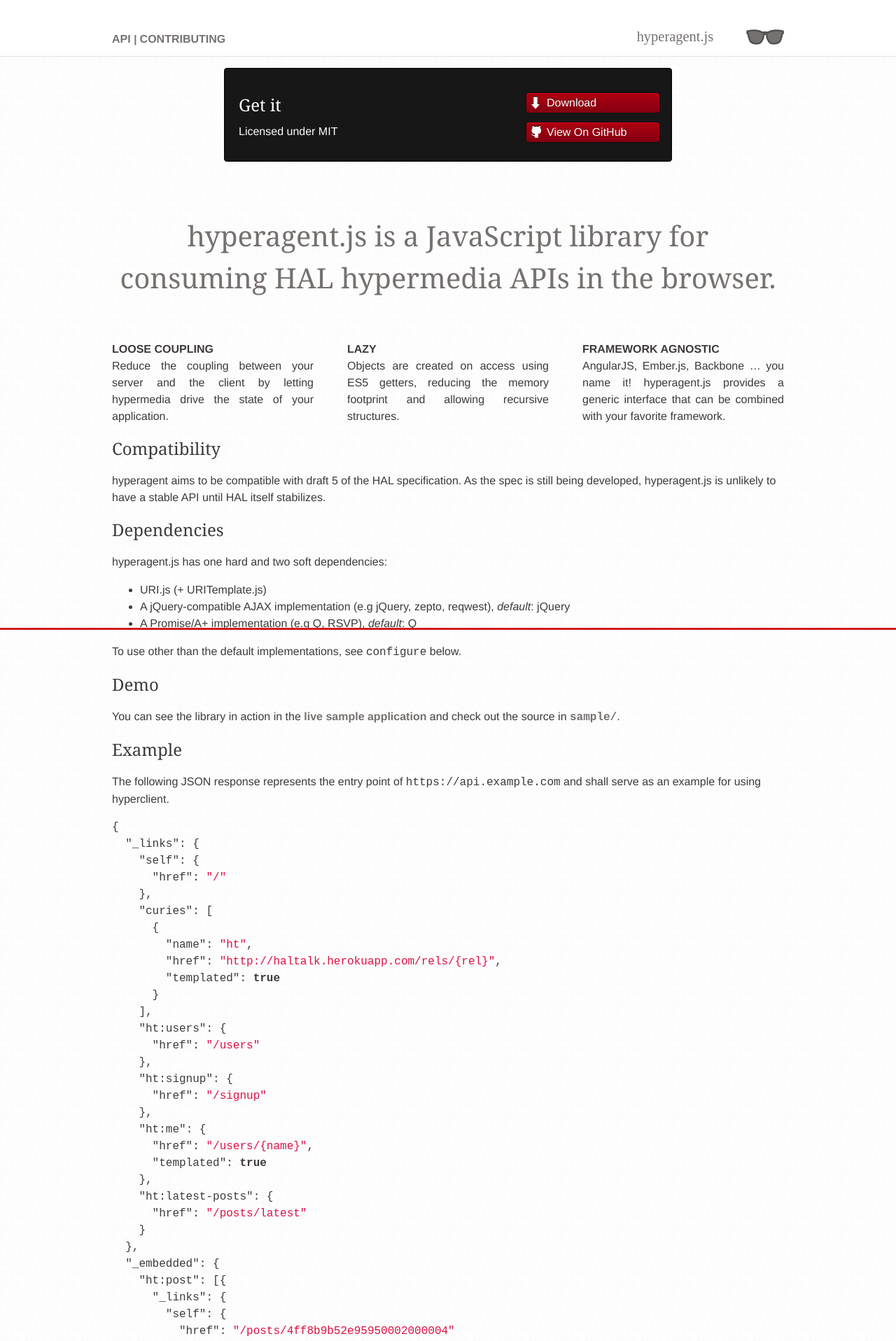
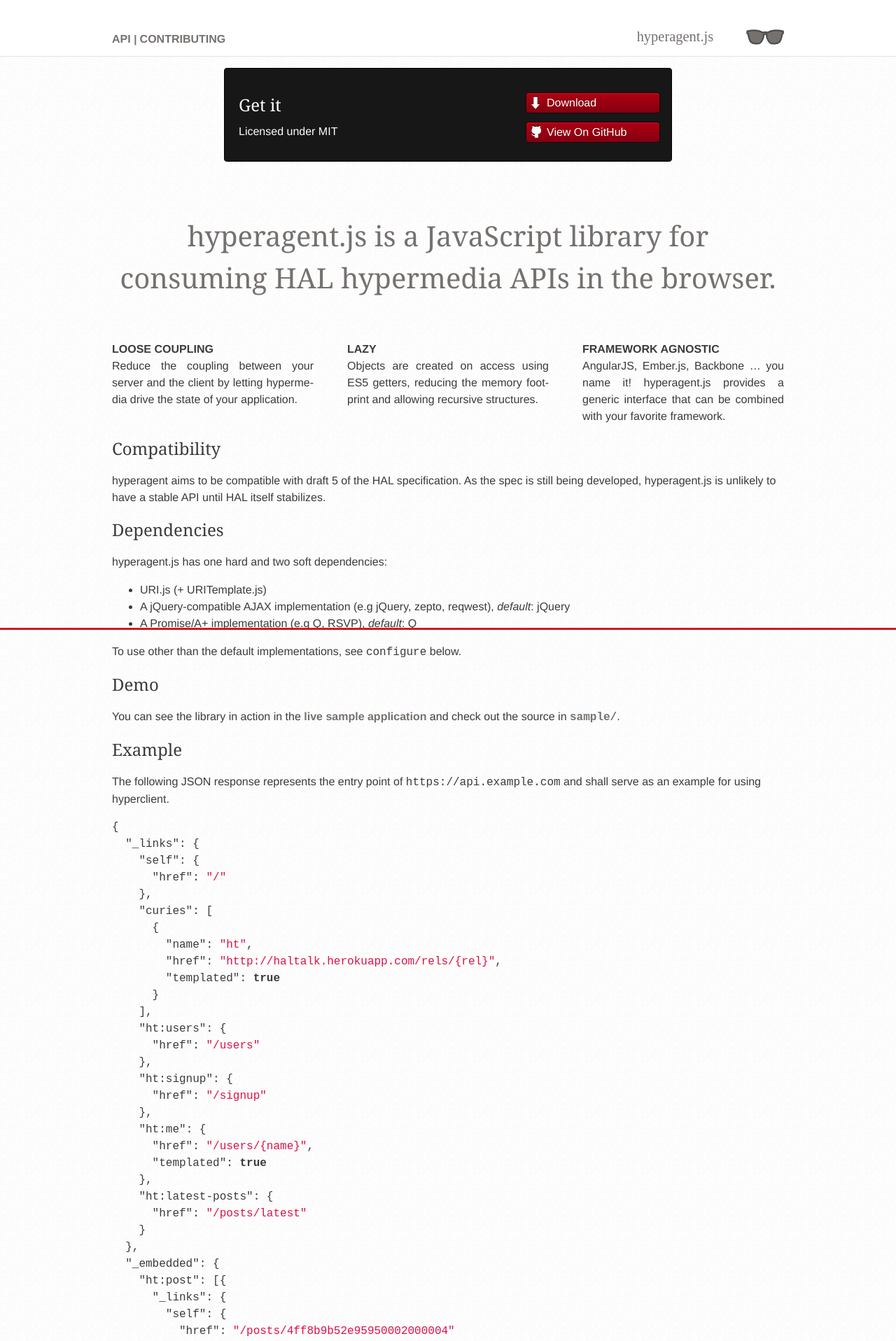
Before and after one commit to weluse/hyperagent, a Jekyll site: the page built from index.md, in a window 1280 px wide. Shown: the top 1916 px of the page at 70% size. Built offline with Jekyll 4.4.1, drawn with Linux system fonts in a browser that asks for light colours; some web fonts are replaced; Markdown is read by kramdown in place of the engine named in the settings.

Commit message:
Added hyphenation

```diff
--- a/sass/_app.sass
+++ b/sass/_app.sass
@@ -1,4 +1,5 @@
 @import "compass/css3/images"
+@import "compass/css3/hyphenation"
 @import "layout/*.png"
 @import "colors"
 
@@ -234,6 +235,7 @@
         text-transform: uppercase
 
     p
+        +hyphens(auto)
         margin-top: 0
         text-align: justify
 
--- a/stylesheets/screen.css
+++ b/stylesheets/screen.css
@@ -52,13 +52,13 @@
   background: url('../images/layout-s88542c9f69.png') no-repeat;
 }
 
-/* line 7, ../sass/_app.sass */
+/* line 8, ../sass/_app.sass */
 html {
   height: 100%;
   font-size: 62.5%;
 }
 
-/* line 11, ../sass/_app.sass */
+/* line 12, ../sass/_app.sass */
 body {
   font-size: 16px;
   font-size: 1.6rem;
@@ -66,17 +66,17 @@
   height: 100%;
 }
 
-/* line 15, ../sass/_app.sass */
+/* line 16, ../sass/_app.sass */
 > .container {
   height: 100%;
 }
 
-/* line 19, ../sass/_app.sass */
+/* line 20, ../sass/_app.sass */
 a {
   text-decoration: none;
 }
 
-/* line 22, ../sass/_app.sass */
+/* line 23, ../sass/_app.sass */
 hr.global {
   position: fixed;
   left: 0;
@@ -87,14 +87,14 @@
   width: 100%;
 }
 
-/* line 33, ../sass/_app.sass */
+/* line 34, ../sass/_app.sass */
 *, ::before, ::after {
   -webkit-box-sizing: border-box;
   -moz-box-sizing: border-box;
   box-sizing: border-box;
 }
 
-/* line 96, ../sass/_app.sass */
+/* line 97, ../sass/_app.sass */
 [role=banner] {
   max-width: 960px;
   margin: 0 auto;
@@ -103,41 +103,41 @@
   min-height: 5em;
 }
 @media screen and (max-width: 999px) {
-  /* line 96, ../sass/_app.sass */
+  /* line 97, ../sass/_app.sass */
   [role=banner] {
     max-width: 960px;
     margin: 20px;
   }
 }
 @media screen and (max-width: 640px) {
-  /* line 96, ../sass/_app.sass */
+  /* line 97, ../sass/_app.sass */
   [role=banner] {
     max-width: 600px;
     margin: 20px;
   }
 }
 @media screen and (min-width: 641px) {
-  /* line 96, ../sass/_app.sass */
+  /* line 97, ../sass/_app.sass */
   [role=banner] {
     padding-top: 1em;
     padding-bottom: 1em;
   }
 }
 @media screen and (min-width: 800px) {
-  /* line 96, ../sass/_app.sass */
+  /* line 97, ../sass/_app.sass */
   [role=banner] {
     padding-top: 3em;
     padding-bottom: 1em;
   }
 }
 @media screen and (max-width: 640px) {
-  /* line 96, ../sass/_app.sass */
+  /* line 97, ../sass/_app.sass */
   [role=banner] {
     text-align: center;
     margin-top: 0.5em;
   }
 }
-/* line 117, ../sass/_app.sass */
+/* line 118, ../sass/_app.sass */
 [role=banner] .site-logo {
   width: 210px;
   height: 22px;
@@ -146,26 +146,26 @@
   bottom: 1em;
 }
 @media screen and (max-width: 640px) {
-  /* line 117, ../sass/_app.sass */
+  /* line 118, ../sass/_app.sass */
   [role=banner] .site-logo {
     position: static;
     margin: 1em auto;
   }
 }
 
-/* line 130, ../sass/_app.sass */
+/* line 131, ../sass/_app.sass */
 [role=navigation] ul {
   list-style-type: none;
   margin: 0;
   padding: 0;
 }
-/* line 135, ../sass/_app.sass */
+/* line 136, ../sass/_app.sass */
 [role=navigation] li {
   text-transform: uppercase;
   display: inline-block;
 }
 @media screen and (min-width: 501px) {
-  /* line 140, ../sass/_app.sass */
+  /* line 141, ../sass/_app.sass */
   [role=navigation] li:before {
     color: #75716f;
     font-weight: bold;
@@ -173,62 +173,62 @@
     font-size: 95%;
     vertical-align: top;
   }
-  /* line 148, ../sass/_app.sass */
+  /* line 149, ../sass/_app.sass */
   [role=navigation] li:first-child:before {
     content: "";
   }
 }
-/* line 151, ../sass/_app.sass */
+/* line 152, ../sass/_app.sass */
 [role=navigation] li.active a {
   color: #ce1b1b;
 }
 @media screen and (max-width: 500px) {
-  /* line 135, ../sass/_app.sass */
+  /* line 136, ../sass/_app.sass */
   [role=navigation] li {
     display: block;
     padding: 0.5em 0;
     border-bottom: 1px solid #e3e3e2;
   }
-  /* line 161, ../sass/_app.sass */
+  /* line 162, ../sass/_app.sass */
   [role=navigation] li:first-child {
     border-top: 1px solid #e3e3e2;
   }
 }
 
-/* line 164, ../sass/_app.sass */
+/* line 165, ../sass/_app.sass */
 [role=main] {
-  background: url('../images/bg_tile.png?1368269604') repeat;
+  background: url('../images/bg_tile.png?1368269874') repeat;
   clear: both;
   min-height: 80%;
   border-top: 1px solid #e3e3e2;
 }
 @media screen and (max-width: 500px) {
-  /* line 164, ../sass/_app.sass */
+  /* line 165, ../sass/_app.sass */
   [role=main] {
     border-top: none;
   }
 }
-/* line 174, ../sass/_app.sass */
+/* line 175, ../sass/_app.sass */
 [role=main] > .content {
   max-width: 960px;
   margin: 0 auto;
 }
 @media screen and (max-width: 999px) {
-  /* line 174, ../sass/_app.sass */
+  /* line 175, ../sass/_app.sass */
   [role=main] > .content {
     max-width: 960px;
     margin: 20px;
   }
 }
 @media screen and (max-width: 640px) {
-  /* line 174, ../sass/_app.sass */
+  /* line 175, ../sass/_app.sass */
   [role=main] > .content {
     max-width: 600px;
     margin: 20px;
   }
 }
 
-/* line 178, ../sass/_app.sass */
+/* line 179, ../sass/_app.sass */
 [role=contentinfo] {
   max-width: 960px;
   margin: 0 auto;
@@ -236,24 +236,24 @@
   text-align: center;
 }
 @media screen and (max-width: 999px) {
-  /* line 178, ../sass/_app.sass */
+  /* line 179, ../sass/_app.sass */
   [role=contentinfo] {
     max-width: 960px;
     margin: 20px;
   }
 }
 @media screen and (max-width: 640px) {
-  /* line 178, ../sass/_app.sass */
+  /* line 179, ../sass/_app.sass */
   [role=contentinfo] {
     max-width: 600px;
     margin: 20px;
   }
 }
-/* line 184, ../sass/_app.sass */
+/* line 185, ../sass/_app.sass */
 [role=contentinfo] ul {
   padding: 0;
 }
-/* line 187, ../sass/_app.sass */
+/* line 188, ../sass/_app.sass */
 [role=contentinfo] li {
   -webkit-border-radius: 1.5em;
   -moz-border-radius: 1.5em;
@@ -272,71 +272,71 @@
   background-color: #75716f;
   background-color: rgba(117, 113, 111, 0.25);
 }
-/* line 200, ../sass/_app.sass */
+/* line 201, ../sass/_app.sass */
 [role=contentinfo] li:hover {
   background-color: rgba(117, 113, 111, 0.5);
 }
-/* line 203, ../sass/_app.sass */
+/* line 204, ../sass/_app.sass */
 [role=contentinfo] li a {
   display: inline-block;
   width: 100%;
   height: 100%;
 }
-/* line 210, ../sass/_app.sass */
+/* line 211, ../sass/_app.sass */
 [role=contentinfo] li a:after {
   content: "";
   display: inline-block;
   margin-top: 0.6em;
 }
-/* line 219, ../sass/_app.sass */
+/* line 220, ../sass/_app.sass */
 [role=contentinfo] .footer-impress a:after {
   width: 30px;
   height: 30px;
   background-position: 0 -51px;
 }
-/* line 219, ../sass/_app.sass */
+/* line 220, ../sass/_app.sass */
 [role=contentinfo] .footer-message a:after {
   width: 30px;
   height: 30px;
   background-position: 0 -111px;
 }
-/* line 219, ../sass/_app.sass */
+/* line 220, ../sass/_app.sass */
 [role=contentinfo] .footer-twitter a:after {
   width: 30px;
   height: 30px;
   background-position: 0 -81px;
 }
 
-/* line 54, ../sass/_app.sass */
+/* line 55, ../sass/_app.sass */
 .prose p {
   width: 30%;
   float: left;
   margin-left: 5%;
 }
-/* line 59, ../sass/_app.sass */
+/* line 60, ../sass/_app.sass */
 .prose p:first-child {
   margin-left: 0;
 }
-/* line 62, ../sass/_app.sass */
+/* line 63, ../sass/_app.sass */
 .prose:after {
   display: block;
   content: "";
   clear: both;
 }
 @media screen and (max-width: 999px) and (min-width: 641px) {
-  /* line 68, ../sass/_app.sass */
+  /* line 69, ../sass/_app.sass */
   .prose p {
     width: 40%;
     float: left;
     margin-left: 5%;
     margin-right: 5%;
   }
-  /* line 74, ../sass/_app.sass */
+  /* line 75, ../sass/_app.sass */
   .prose p:first-child {
     margin-left: 5%;
     margin-right: 5%;
   }
-  /* line 78, ../sass/_app.sass */
+  /* line 79, ../sass/_app.sass */
   .prose:after {
     display: block;
     content: "";
@@ -344,24 +344,27 @@
   }
 }
 @media screen and (max-width: 640px) {
-  /* line 84, ../sass/_app.sass */
+  /* line 85, ../sass/_app.sass */
   .prose p {
     width: 100%;
     float: none;
     margin-left: 0;
   }
 }
-/* line 233, ../sass/_app.sass */
+/* line 234, ../sass/_app.sass */
 .prose strong {
   text-transform: uppercase;
 }
-/* line 236, ../sass/_app.sass */
+/* line 237, ../sass/_app.sass */
 .prose p {
+  -webkit-hyphens: auto;
+  -moz-hyphens: auto;
+  hyphens: auto;
   margin-top: 0;
   text-align: justify;
 }
 
-/* line 240, ../sass/_app.sass */
+/* line 242, ../sass/_app.sass */
 .dlbar {
   float: left;
   position: fixed;
@@ -376,7 +379,7 @@
   margin: 30px 25px 0 0;
 }
 @media screen and (max-width: 1480px) {
-  /* line 240, ../sass/_app.sass */
+  /* line 242, ../sass/_app.sass */
   .dlbar {
     float: none;
     position: relative;
@@ -384,7 +387,7 @@
     margin: 1em auto;
     border-radius: 4px;
   }
-  /* line 253, ../sass/_app.sass */
+  /* line 255, ../sass/_app.sass */
   .dlbar ul {
     position: absolute;
     right: 1em;
@@ -393,38 +396,38 @@
   }
 }
 @media screen and (max-width: 790px) {
-  /* line 260, ../sass/_app.sass */
+  /* line 262, ../sass/_app.sass */
   .dlbar p {
     display: none;
   }
 }
 @media screen and (max-width: 475px) {
-  /* line 240, ../sass/_app.sass */
+  /* line 242, ../sass/_app.sass */
   .dlbar {
     width: 90%;
   }
-  /* line 266, ../sass/_app.sass */
+  /* line 268, ../sass/_app.sass */
   .dlbar ul {
     position: static;
     margin: 0 auto;
     text-align: center;
   }
-  /* line 271, ../sass/_app.sass */
+  /* line 273, ../sass/_app.sass */
   .dlbar li {
     display: inline-block;
     text-align: left;
   }
-  /* line 275, ../sass/_app.sass */
+  /* line 277, ../sass/_app.sass */
   .dlbar h2, .dlbar p {
     display: none;
   }
 }
-/* line 287, ../sass/_app.sass */
+/* line 289, ../sass/_app.sass */
 .dlbar ul {
   list-style: none;
   padding: 0;
 }
-/* line 291, ../sass/_app.sass */
+/* line 293, ../sass/_app.sass */
 .dlbar li {
   width: 12em;
   height: 30px;
@@ -441,7 +444,7 @@
   border: 1px solid #0d0d0d;
   box-shadow: inset 0px 1px 1px 0 #e90226;
 }
-/* line 306, ../sass/_app.sass */
+/* line 308, ../sass/_app.sass */
 .dlbar li:hover {
   background: #c3001d;
   background: -webkit-gradient(linear, 50% 0%, 50% 100%, color-stop(0%, #c3001d), color-stop(100%, #950119));
@@ -450,12 +453,12 @@
   background: -o-linear-gradient(top, #c3001d 0%, #950119 100%);
   background: linear-gradient(top, #c3001d 0%, #950119 100%);
 }
-/* line 310, ../sass/_app.sass */
+/* line 312, ../sass/_app.sass */
 .dlbar p {
   margin: 0.5em 0;
 }
 
-/* line 313, ../sass/_app.sass */
+/* line 315, ../sass/_app.sass */
 .button {
   font-weight: normal;
   text-shadow: rgba(0, 0, 0, 0.4) 0 -1px 0;
@@ -464,25 +467,25 @@
   display: block;
   color: white;
 }
-/* line 321, ../sass/_app.sass */
+/* line 323, ../sass/_app.sass */
 .button.download {
   background-position: 0 -160px;
 }
-/* line 324, ../sass/_app.sass */
+/* line 326, ../sass/_app.sass */
 .button.github {
   background-position: 0 -141px;
 }
 
-/* line 328, ../sass/_app.sass */
+/* line 330, ../sass/_app.sass */
 .button:hover {
   color: white;
 }
 
-/* line 336, ../sass/_app.sass */
+/* line 338, ../sass/_app.sass */
 .content.index h1:not(.intro) {
   display: none;
 }
-/* line 339, ../sass/_app.sass */
+/* line 341, ../sass/_app.sass */
 .content.index h1:not(.intro) + p {
   display: none;
 }
```
Also changed, not shown: 1 other file.
